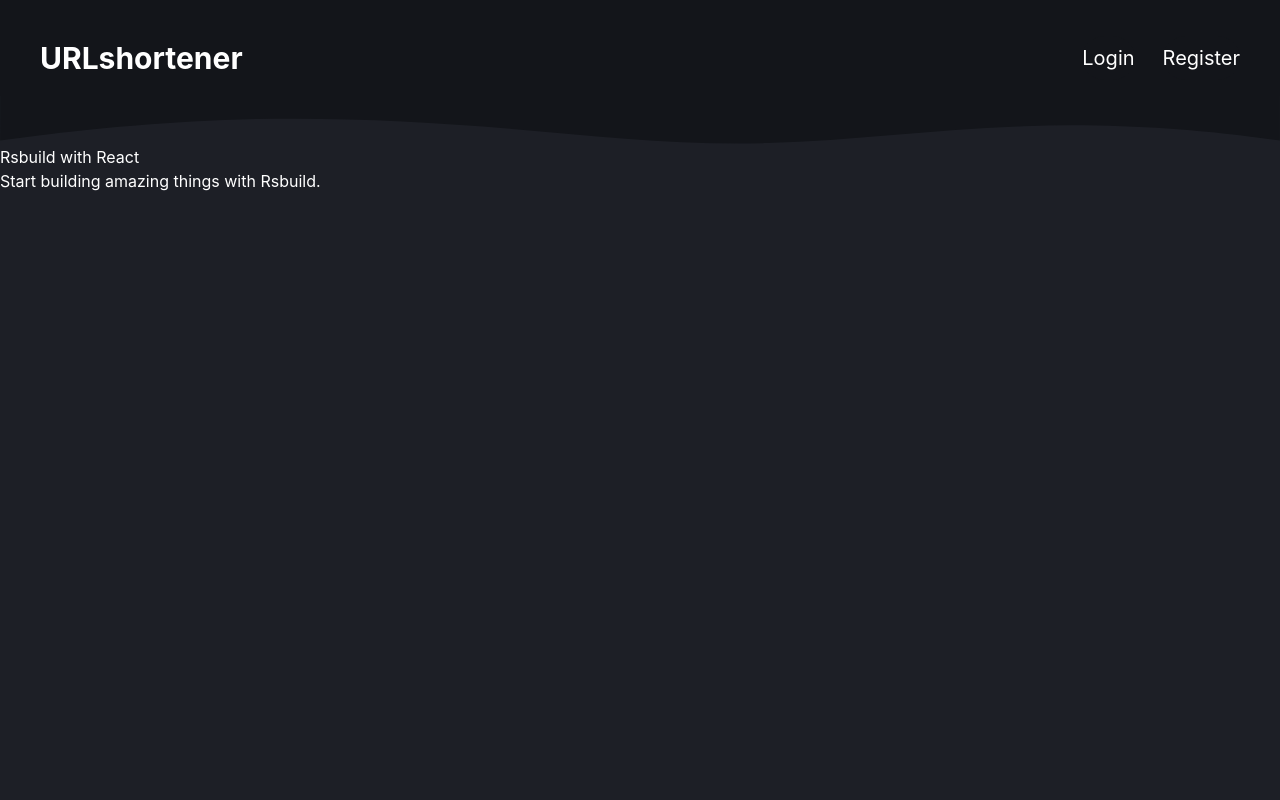
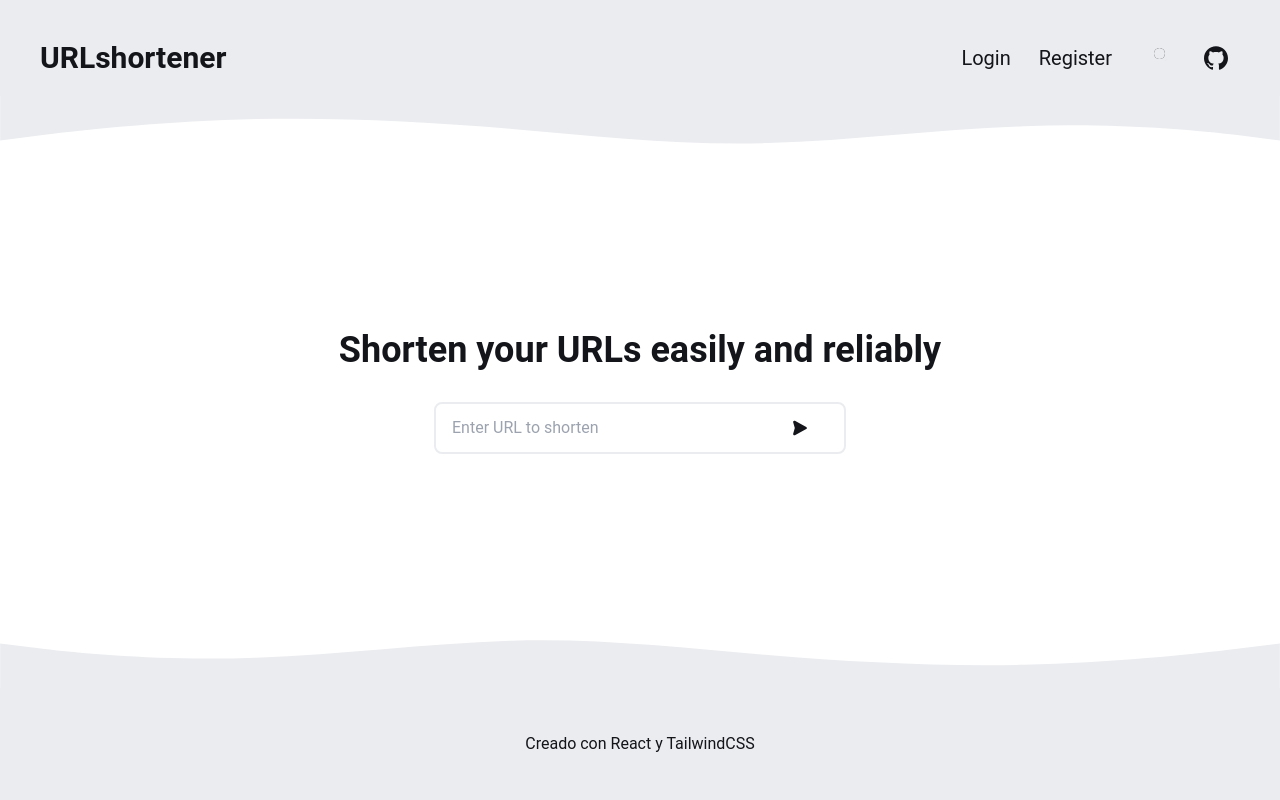
Before and after one commit to zRyzeh/url-shortener, a React app: page / in a window 1280 px wide. Shown: the top 800 px of the page. Built offline with nearby package versions, Linux system fonts and the light colour scheme; the HTML template or start-up script is replaced by a standard one.

Commit message:
Add light-dark mode, github and form

```diff
--- a/rsbuild.config.ts
+++ b/rsbuild.config.ts
@@ -3,4 +3,7 @@ import { pluginReact } from '@rsbuild/plugin-react';
 
 export default defineConfig({
   plugins: [pluginReact()],
-});
+  html: {
+    title: 'URL Shortener'
+  },
+})
--- a/src/App.css
+++ b/src/App.css
@@ -4,7 +4,6 @@
 
 body {
   margin: 0;
-  color: #fff;
-  font-family: Inter, Avenir, Helvetica, Arial, sans-serif;
+  font-family: Roboto, Oxygen, Ubuntu, Cantarell, 'Open Sans', 'Helvetica Neue', sans-serif, Inter, Avenir, Helvetica, Arial, sans-serif;
   min-height: 100vh;
 }
--- a/src/App.tsx
+++ b/src/App.tsx
@@ -1,18 +1,30 @@
 import './App.css';
-import Header from './Components/Header/Header';
-import Footer from './Components/Footer';
+import { Header } from './Components/Header/Header';
+import { Footer } from './Components/Footer';
 
 const App = () => {
   return (
-    <div className='overflow-hidden'>
+    <section className='overflow-hidden grid grid-rows-[auto_1fr_auto] min-h-screen'>
       <Header />
-      <div className='h-[200vh] bg-[#1D1F26]'>
-        <h1>Rsbuild with React</h1>
-        <p>Start building amazing things with Rsbuild.</p>
-      </div>
+      <article className='flex flex-col gap-8 items-center justify-center bg-secondary dark:bg-secondary-dark'>
+        <h1 className='text-4xl font-bold text-center text-primary-dark dark:text-primary'>Shorten your URLs easily and reliably</h1>
+        <form className='flex dark:focus-within:border-[#596A95] focus-within:border-primary-dark rounded-lg border-2 transition-colors duration-200 border-primary dark:border-[#2B3040]'>
+          <input
+            className="bg-secondary rounded-l-lg dark:bg-primary-dark px-4 py-3 outline-none w-80 text-primary-dark dark:text-primary   "
+            name="text"
+            placeholder="Enter URL to shorten"
+            type="url"
+          />
+          <button type="submit" aria-label="Send URL" className="rounded-r-lg text-primary-dark dark:text-primary px-6 py-3 text-base transition">
+            <svg className='w-10 h-5' xmlns="http://www.w3.org/2000/svg" viewBox="0 0 15 16">
+              <path fill="currentColor" d="M12.49 7.14L3.44 2.27c-.76-.41-1.64.3-1.4 1.13l1.24 4.34q.075.27 0 .54l-1.24 4.34c-.24.83.64 1.54 1.4 1.13l9.05-4.87a.98.98 0 0 0 0-1.72Z" />
+            </svg>
+          </button>
 
+        </form>
+      </article>
       <Footer />
-    </div>
+    </section>
   )
 }
 
--- a/src/Components/Button.tsx
+++ b/src/Components/Button.tsx
@@ -1,16 +1,12 @@
-function Button({ text }: { text: string }) {
+export function Button({ text }: { text: string }) {
   return (
     <>
       <button
         type="button"
-        className="bg-primary transition-colors rounded-full py-2 text-sm md:text-base lg:text-xl 2xl:text-2xl
-        relative after:content-[''] after:h-[0.15rem] after:rounded-full after:w-0 after:absolute after:left-1/2 after:-translate-x-1/2 after:bottom-0 after:bg-yellow-500 after:duration-200 hover:after:w-full">
+        className="text-primary-dark dark:text-white transition-colors rounded-full py-2 text-sm md:text-base lg:text-xl 2xl:text-2xl
+        relative after:content-[''] after:h-[0.15rem] after:rounded-full after:w-0 after:absolute after:left-1/2 after:-translate-x-1/2 after:bottom-0 after:bg-[#596A95] after:duration-200 hover:after:w-full">
         {text}
       </button>
-
     </>
-
   )
 }
-
-export default Button
--- a/src/Components/Footer.tsx
+++ b/src/Components/Footer.tsx
@@ -1,11 +1,13 @@
-function Footer() {
+export function Footer() {
   return (
-    <footer className="">
-      <div className="w-[100vw] h-20  bg-gradient-to-t from-[#0099ff93] to-[#0099ff]">
-
-      </div>
+    <footer className="bg-secondary dark:bg-secondary-dark">
+      <svg className="w-full h-auto rotate-180" viewBox="0 0 1440 55" xmlns="http://www.w3.org/2000/svg">
+        <path className="fill-transparent dark:stroke-[#2B3040] dark:stroke-[3]" d="M0,50L48,44C96,38,192,28,288,26C384,24,480,29,576,37C672,45,768,56,864,53C960,50,1056,37,1152,34C1248,30,1344,38,1392,44L1440,50" />
+        <path className="fill-primary dark:fill-primary-dark" fill="#13151A" d="M0,50L48,44C96,38,192,28,288,26C384,24,480,29,576,37C672,45,768,56,864,53C960,50,1056,37,1152,34C1248,30,1344,38,1392,44L1440,50L1440,0L1392,0C1344,0,1248,0,1152,0C1056,0,960,0,864,0C768,0,672,0,576,0C480,0,384,0,288,0C192,0,96,0,48,0L0,0Z"></path>
+      </svg>
+      <section className="flex items-center justify-center w-screen h-28 bg-primary dark:bg-primary-dark">
+        <p className="text-primary-dark dark:text-primary">Creado con React y TailwindCSS</p>
+      </section>
     </footer>
   )
 }
-
-export default Footer
--- /dev/null
+++ b/src/Components/Header/GitHubLink .tsx
@@ -0,0 +1,9 @@
+export function GitHubLink() {
+  return (
+    <a className="group flex items-center justify-center w-12 h-12 rounded-full active:scale-90 hover:bg-secondary dark:hover:bg-secondary-dark" target="_blank" aria-label="Open on Github" href="https://github.com/zRyzeh/url-shortener">
+      <svg width="24" height="24" viewBox="0 0 24 24" fill="none" xmlns="http://www.w3.org/2000/svg">
+        <path fill="white" className="fill-primary-dark dark:fill-white" d="M12 0.296997C5.37 0.296997 0 5.67 0 12.297C0 17.6 3.438 22.097 8.205 23.682C8.805 23.795 9.025 23.424 9.025 23.105C9.025 22.82 9.015 22.065 9.01 21.065C5.672 21.789 4.968 19.455 4.968 19.455C4.422 18.07 3.633 17.7 3.633 17.7C2.546 16.956 3.717 16.971 3.717 16.971C4.922 17.055 5.555 18.207 5.555 18.207C6.625 20.042 8.364 19.512 9.05 19.205C9.158 18.429 9.467 17.9 9.81 17.6C7.145 17.3 4.344 16.268 4.344 11.67C4.344 10.36 4.809 9.29 5.579 8.45C5.444 8.147 5.039 6.927 5.684 5.274C5.684 5.274 6.689 4.952 8.984 6.504C9.944 6.237 10.964 6.105 11.984 6.099C13.004 6.105 14.024 6.237 14.984 6.504C17.264 4.952 18.269 5.274 18.269 5.274C18.914 6.927 18.509 8.147 18.389 8.45C19.154 9.29 19.619 10.36 19.619 11.67C19.619 16.28 16.814 17.295 14.144 17.59C14.564 17.95 14.954 18.686 14.954 19.81C14.954 21.416 14.939 22.706 14.939 23.096C14.939 23.411 15.149 23.786 15.764 23.666C20.565 22.092 24 17.592 24 12.297C24 5.67 18.627 0.296997 12 0.296997Z"></path>
+      </svg>
+    </a>
+  )
+}
--- a/src/Components/Header/Header.tsx
+++ b/src/Components/Header/Header.tsx
@@ -1,23 +1,26 @@
-import Logo from "./Logo"
-import Button from "../Button"
+import { Logo } from "./Logo"
+import { Button } from "../Button"
+import { GitHubLink } from "./GitHubLink "
+import { LightDarkButton } from "./LightDarkButton"
 
-function Header() {
+export function Header() {
   return (
-    <header className="w-screen bg-secondary">
-      <section className="h-14 lg:h-24 w-screen bg-primary px-5 lg:px-10 lg:pt-5 flex justify-between items-center">
+    <header className="w-screen bg-secondary dark:bg-secondary-dark">
+      <section className="h-14 lg:h-24 w-screen bg-primary dark:bg-primary-dark px-5 lg:px-10 lg:pt-5 flex justify-between items-center">
         <Logo text="URLshortener" />
         <div className="flex items-center gap-7">
           <Button text="Login" />
           <Button text="Register" />
+          <div className="flex gap-1">
+            <LightDarkButton />
+            <GitHubLink />
+          </div>
         </div>
       </section>
-      <svg width="100%" height="100%" viewBox="0 0 1440 55" xmlns="http://www.w3.org/2000/svg">
-        <path fill="#13151A" fill-opacity="1" d="M0,50L48,44C96,38,192,28,288,26C384,24,480,29,576,37C672,45,768,56,864,53C960,50,1056,37,1152,34C1248,30,1344,38,1392,44L1440,50L1440,0L1392,0C1344,0,1248,0,1152,0C1056,0,960,0,864,0C768,0,672,0,576,0C480,0,384,0,288,0C192,0,96,0,48,0L0,0Z"></path>
+      <svg className="w-full h-auto" viewBox="0 0 1440 55" xmlns="http://www.w3.org/2000/svg">
+        <path className="fill-transparent dark:stroke-[#2B3040] dark:stroke-[3]" d="M0,50L48,44C96,38,192,28,288,26C384,24,480,29,576,37C672,45,768,56,864,53C960,50,1056,37,1152,34C1248,30,1344,38,1392,44L1440,50" />
+        <path className="fill-primary dark:fill-primary-dark" fill="#13151A" d="M0,50L48,44C96,38,192,28,288,26C384,24,480,29,576,37C672,45,768,56,864,53C960,50,1056,37,1152,34C1248,30,1344,38,1392,44L1440,50L1440,0L1392,0C1344,0,1248,0,1152,0C1056,0,960,0,864,0C768,0,672,0,576,0C480,0,384,0,288,0C192,0,96,0,48,0L0,0Z"></path>
       </svg>
-
-
-    </header>
+    </header >
   )
 }
-
-export default Header
--- /dev/null
+++ b/src/Components/Header/LightDarkButton.tsx
@@ -0,0 +1,39 @@
+import { useEffect, useState } from "react"
+
+export function LightDarkButton() {
+  const [theme, setTheme] = useState(() => {
+    if (window.matchMedia("(prefers-color-scheme: dark)").matches) {
+      return "dark"
+    }
+    return "ligth"
+  })
+
+  useEffect(() => {
+    if (theme == "dark") {
+      document.querySelector('html')?.classList.add('dark')
+    } else {
+      document.querySelector('html')?.classList.remove('dark')
+    }
+  }, [theme])
+
+  const handleChangeTheme = () => {
+    setTheme(prevTheme => prevTheme === "ligth" ? "dark" : "ligth")
+  }
+
+  return (
+    <button onClick={handleChangeTheme} aria-label="Use light or dark mode" type="button" className="flex items-center justify-center w-12 h-12 rounded-full active:scale-95 hover:bg-secondary dark:hover:bg-secondary-dark">
+      <svg xmlns="http://www.w3.org/2000/svg" width="24" height="24" viewBox="0 0 24 24">
+        <defs>
+          <mask id="lineMdLightDarkLoop0">
+            <circle cx={7.5} cy={7.5} r={5.5} fill="#fff"></circle><circle cx={7.5} cy={7.5} r={5.5}>
+              <animate fill="freeze" attributeName="cx" dur="0.3s" values="7.5;11"></animate><animate fill="freeze" attributeName="r" dur="0.3s" values="5.5;6.5"></animate>
+            </circle>
+          </mask><mask id="lineMdLightDarkLoop1"><g fill="#fff"><circle cx={12} cy={9} r={5.5}><animate fill="freeze" attributeName="cy" begin="0.75s" dur="0.375s" values="9;15"></animate></circle><g><g fillOpacity={0}><use href="#lineMdLightDarkLoop2" transform="rotate(-125 12 15)"></use><use href="#lineMdLightDarkLoop2" transform="rotate(-75 12 15)"></use><use href="#lineMdLightDarkLoop2" transform="rotate(-25 12 15)"></use><use href="#lineMdLightDarkLoop2" transform="rotate(25 12 15)"></use><use href="#lineMdLightDarkLoop2" transform="rotate(75 12 15)"></use><set attributeName="fill-opacity" begin="1.125s" to={1}></set></g><animateTransform attributeName="transform" dur="3.75s" repeatCount="indefinite" type="rotate" values="0 12 15;50 12 15"></animateTransform></g></g><path d="M0 10h26v5h-26z"></path><path fill="none" stroke="#fff" strokeDasharray={26} strokeDashoffset={26} strokeLinecap="round" strokeWidth={2} d="M1 12h22"><animate attributeName="d" dur="4.5s" repeatCount="indefinite" values="M0 12h22;M2 12h22;M0 12h22"></animate><animate fill="freeze" attributeName="stroke-dashoffset" begin="0.375s" dur="0.3s" values="26;52"></animate></path></mask><symbol id="lineMdLightDarkLoop2"><path d="M0 0"><animate fill="freeze" attributeName="d" begin="1.125s" dur="0.3s" values="M11 18h2L12 20z;M10.5 21.5h3L12 24z"></animate></path></symbol>
+        </defs>
+        <g className="fill-primary-dark dark:fill-white" fill="currentColor">
+          <rect width={13} height={13} x={1} y={1} mask="url(#lineMdLightDarkLoop0)"></rect><path d="M-2 11h28v13h-28z" mask="url(#lineMdLightDarkLoop1)" transform="rotate(-45 12 12)"></path>
+        </g>
+      </svg>
+    </button>
+  )
+}
--- a/src/Components/Header/Logo.tsx
+++ b/src/Components/Header/Logo.tsx
@@ -1,7 +1,5 @@
-function Logo({ text }: { text: string }) {
+export function Logo({ text }: { text: string }) {
   return (
-    <h2 className="text-md md:text-2xl lg:text-3xl 2xl:text-4xl font-bold font">{text}</h2>
+    <h2 className="text-md md:text-2xl lg:text-3xl 2xl:text-4xl font-bold text-primary-dark dark:text-white">{text}</h2>
   )
 }
-
-export default Logo
--- a/tailwind.config.js
+++ b/tailwind.config.js
@@ -1,23 +1,14 @@
 /** @type {import('tailwindcss').Config} */
 module.exports = {
+  darkMode: 'class',
   content: ['./src/**/*.{html,js,ts,jsx,tsx}'],
   theme: {
     extend: {
       colors: {
-        primary: '#13151A',
-        secondary: '#1D1F26'
-      },
-      boxShadow: {
-        'white': '0 0px 1px #fff',
-      },
-      animation: {
-        button: 'button .5s ease-out forwards'
-      },
-      keyframes: {
-        button: {
-          '0%': { width: '0%' },
-          '100%': { width: '100%' }
-        }
+        'primary': '#EBECF0',
+        'secondary': '#fff',
+        'primary-dark': '#13151A',
+        'secondary-dark': '#1D1F26',
       }
     },
     plugins: []
```
